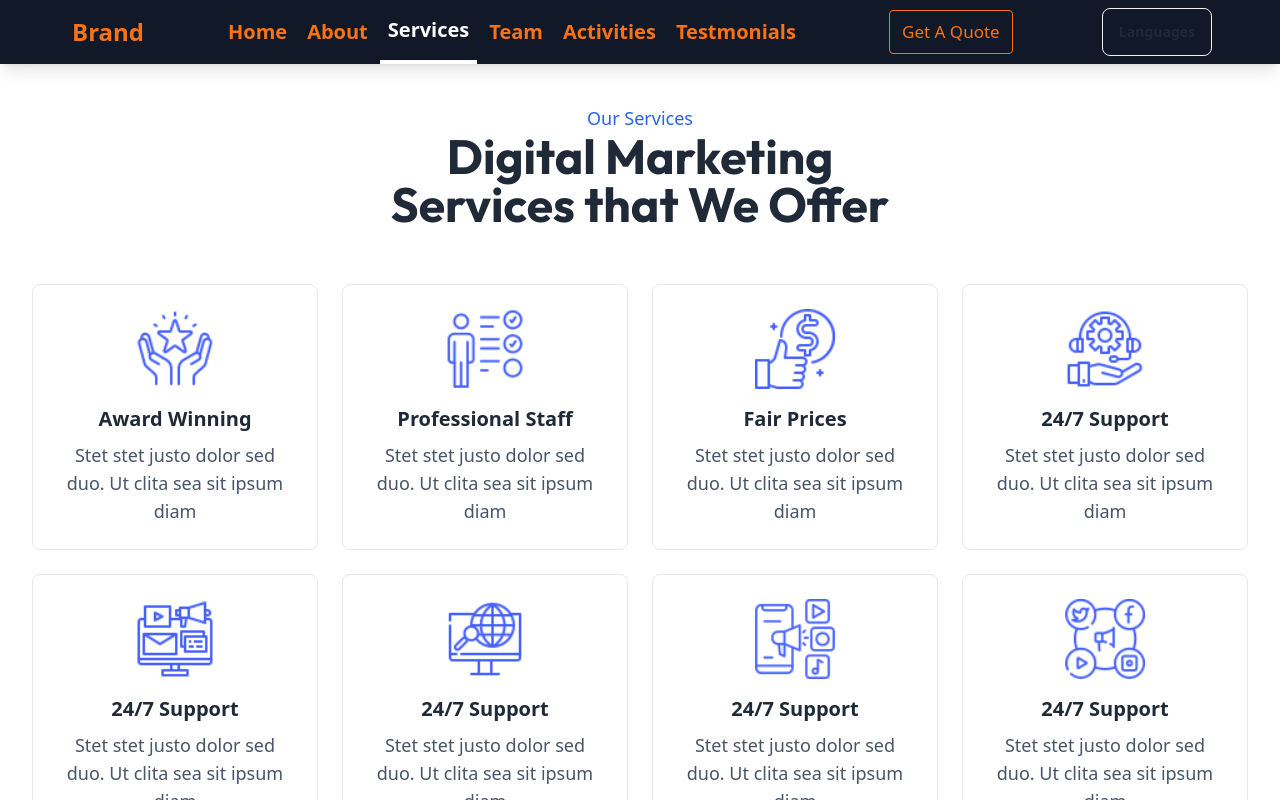
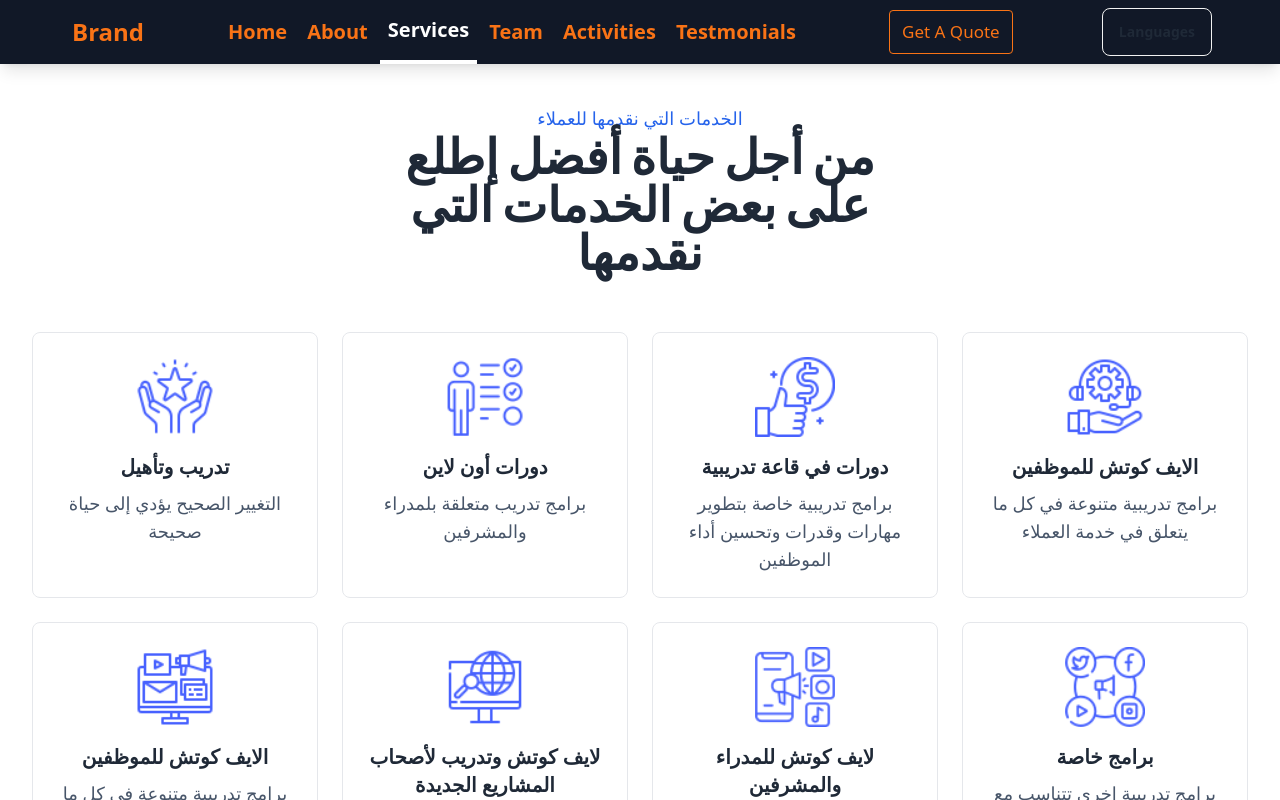
Before and after one commit to 5aledar/al-taaluq-, a React (Vite) app: page /services in a window 1280 px wide. Shown: the top 800 px of the page. Built offline with nearby package versions, Linux system fonts and the light colour scheme.

Commit message:
-translatw

```diff
--- a/i18n/ar/translation.json
+++ b/i18n/ar/translation.json
@@ -1 +1,46 @@
-{"hero":"مرحبا بك بشركة التألق"}
+{
+  "hero": {
+    "p1": " مرحبا بك في شركة",
+    "span": "التألق",
+    "h1": "إملئ مسيرتك المهنية بالنجاح والإبداع والتألق",
+    "h1strong1": " ثقة ونجاح استمرار عزيمة واصرار لتحقيق الهدف"
+  },
+  "OurServices": {
+    "p1": "الخدمات التي نقدمها للعملاء",
+    "h2": "من أجل حياة أفضل إطلع على بعض الخدمات التي نقدمها",
+    "features": [
+      {
+        "title": "تدريب وتأهيل",
+        "description": "التغيير الصحيح يؤدي إلى حياة صحيحة"
+      },
+      {
+        "title": " دورات أون لاين",
+        "description": " برامج تدريب متعلقة بلمدراء والمشرفين"
+      },
+      {
+        "title": " دورات في قاعة تدريبية",
+        "description": " برامج تدريبية خاصة بتطوير مهارات وقدرات وتحسين أداء الموظفين"
+      },
+      {
+        "title": "الايف كوتش للموظفين",
+        "description": "برامج تدريبية متنوعة في كل ما يتعلق في خدمة العملاء"
+      },
+      {
+        "title": " لايف كوتش وتدريب لأصحاب المشاريع الجديدة ",
+        "description": "مجموعة من البرامج التي تساهم بدورها في صنع وزيادة رضا الموظفين والاندماج الوظيفي وخلق ونشر السعادة'"
+      },
+      {
+        "title": "لايف كوتش للمدراء والمشرفين",
+        "description": "برامج لزيادة رضا وولاء وسعادة الموظفين والاندماج الوظيفي"
+      },
+      {
+        "title": "برامج خاصة ",
+        "description": "برامج تدريبية اخرى تتناسب مع احتياجات التدريب المطلوبة"
+      },
+      {
+        "title": "برامج تعليم الإتيكيت ",
+        "description": "برامج تدريبية خاصة بالبرتوكول والاتيكيت"
+      }
+    ]
+  }
+}
--- a/i18n/en/translation.json
+++ b/i18n/en/translation.json
@@ -1 +1,46 @@
-{"hero":"Welcome to taaluq company"}
+{
+  "hero": {
+    "p1": "Welcome to the company",
+    "span": "Al-Talaq (The Brilliance)",
+    "h1": "Fill your career with success, creativity, and brilliance",
+    "h1strong1": " perseverance and resolve to achieve the goal."
+  },
+  "OurServices":{
+    "p1":"Our Services",
+    "h2":"For a better life, take a look at some of the services we offer.",
+    "features": [
+        {
+          "title": "Training and Qualification",
+          "description": "The right change leads to the right life."
+        },
+        {
+          "title": "Online Courses",
+          "description": "Training programs related to managers and supervisors."
+        },
+        {
+          "title": "Classroom Training Courses",
+          "description": "Training programs focused on developing skills, enhancing abilities, and improving employee performance."
+        },
+        {
+          "title": "Employee Life Coaching",
+          "description": "Various training programs related to customer service."
+        },
+        {
+          "title": "Life Coaching and Training for New Entrepreneurs",
+          "description": "A set of programs that contribute to creating and increasing employee satisfaction, engagement, and spreading happiness."
+        },
+        {
+          "title": "Life Coaching for Managers and Supervisors",
+          "description": "Programs to enhance employee satisfaction, loyalty, happiness, and job engagement."
+        },
+        {
+          "title": "Special Programs",
+          "description": "Other training programs tailored to specific training needs."
+        },
+        {
+          "title": "Etiquette Training Programs",
+          "description": "Training programs focused on protocol and etiquette."
+        }
+      ]
+  }
+}
--- a/src/components/Hero.jsx
+++ b/src/components/Hero.jsx
@@ -47,8 +47,8 @@ export const Hero = () => {
                       : "animate__animated animate__slideInLeft"
                   } `}
                 >
-                  {t("hero")}{" "}
-                  <strong className="text-orange-500 ">GrowMark</strong>
+                  {t("hero.p1")}{" "}
+                  <strong className="text-orange-500 "> {t("hero.span")}</strong>
                 </p>
                 <h1
                   className={`text-2xl sm:text-6xl font-extrabold text-white mb-5 ${
@@ -58,12 +58,12 @@ export const Hero = () => {
                   } `}
                 >
                   {showModal ? (
-                    <strong className="transition-all">
-                      Ready to Grow Your Business
+                    <strong className="transition-all ">
+                      {t("hero.h1strong1")}
                     </strong>
                   ) : (
                     <strong className="transition-all ">
-                      Unlock Your Business Growth
+                      {t("hero.h1")}
                     </strong>
                   )}
                 </h1>
--- a/src/components/OurServices.jsx
+++ b/src/components/OurServices.jsx
@@ -1,45 +1,46 @@
-
+import { useTranslation } from "react-i18next";
 export const OurServices = () => {
+  const {t,i18n} = useTranslation();
   const features = [
     {
       imgSrc: "/icon-1.png",
-      title: "Award Winning",
-      description: "Stet stet justo dolor sed duo. Ut clita sea sit ipsum diam",
+      title: t("OurServices.features.0.title"),
+      description: t("OurServices.features.0.description"),
     },
     {
       imgSrc: "/icon-2.png",
-      title: "Professional Staff",
-      description: "Stet stet justo dolor sed duo. Ut clita sea sit ipsum diam",
+      title: t("OurServices.features.1.title"),
+      description: t("OurServices.features.1.description"),
     },
     {
       imgSrc: "/icon-3.png",
-      title: "Fair Prices",
-      description: "Stet stet justo dolor sed duo. Ut clita sea sit ipsum diam",
+      title: t("OurServices.features.2.title"),
+      description: t("OurServices.features.2.description"),
     },
     {
       imgSrc: "/icon-4.png",
-      title: "24/7 Support",
-      description: "Stet stet justo dolor sed duo. Ut clita sea sit ipsum diam",
+      title: t("OurServices.features.3.title"),
+      description: t("OurServices.features.3.description"),
     },
     {
       imgSrc: "/icon-5.png",
-      title: "24/7 Support",
-      description: "Stet stet justo dolor sed duo. Ut clita sea sit ipsum diam",
+      title: t("OurServices.features.3.title"),
+      description: t("OurServices.features.3.description"),
     },
     {
       imgSrc: "/icon-6.png",
-      title: "24/7 Support",
-      description: "Stet stet justo dolor sed duo. Ut clita sea sit ipsum diam",
+      title: t("OurServices.features.4.title"),
+      description: t("OurServices.features.4.description"),
     },
     {
       imgSrc: "/icon-7.png",
-      title: "24/7 Support",
-      description: "Stet stet justo dolor sed duo. Ut clita sea sit ipsum diam",
+      title: t("OurServices.features.5.title"),
+      description: t("OurServices.features.5.description"),
     },
     {
       imgSrc: "/icon-8.png",
-      title: "24/7 Support",
-      description: "Stet stet justo dolor sed duo. Ut clita sea sit ipsum diam",
+      title: t("OurServices.features.6.title"),
+      description: t("OurServices.features.6.description"),
     },
   ];
 
@@ -51,9 +52,9 @@ export const OurServices = () => {
           animationDelay: "0.1s",
         }}
       >
-        <p className="text-lg font-medium text-blue-600">Our Services</p>
+        <p className="text-lg font-medium text-blue-600">{t("OurServices.p1")}</p>
         <h1 className="text-3xl sm:text-4xl lg:text-5xl font-bold mb-5">
-          Digital Marketing Services that We Offer
+        {t("OurServices.h2")}
         </h1>
       </div>
       <div className="grid grid-cols-1 md:grid-cols-2 lg:grid-cols-4 gap-6 text-center animate__animated animate__fadeInUp">
```
